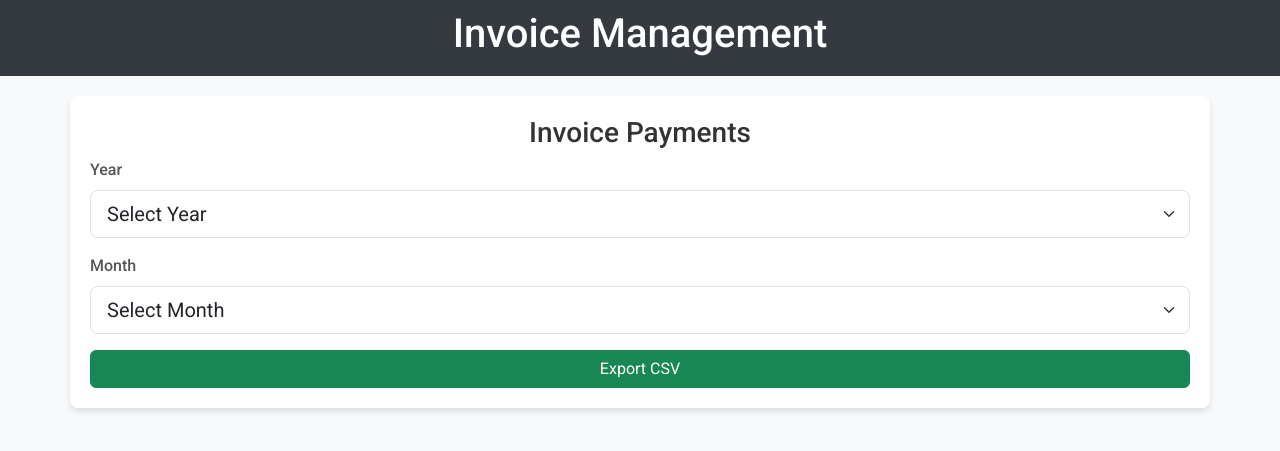
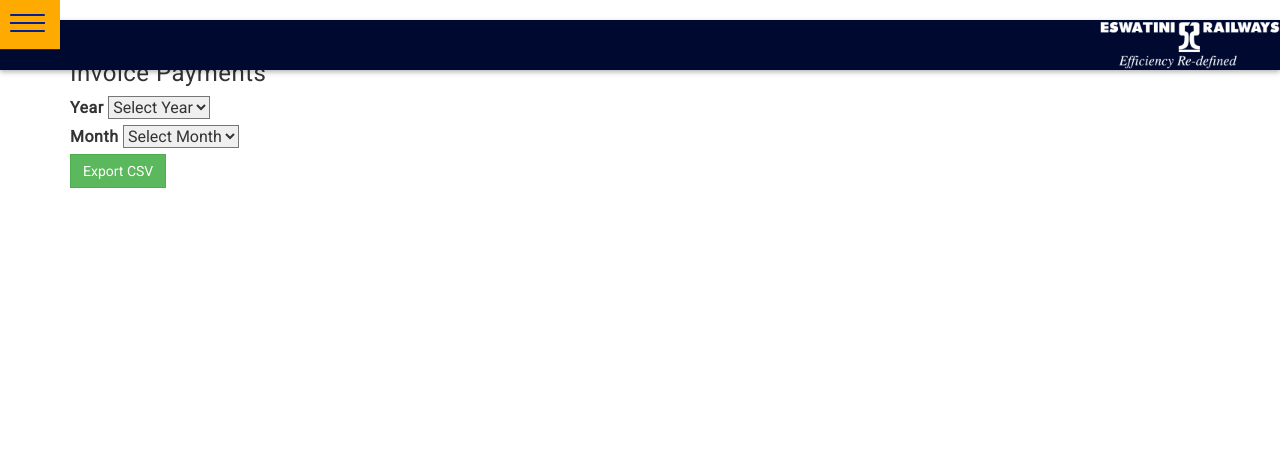
Before and after one commit to Sibogoje/rail3, a PHP site: page /csv.php in a window 1280 px wide. Shown: the top 451 px of the page. Run offline with PHP 8.4, Linux system fonts and the light colour scheme; a user stored in the database is signed in; some libraries are stand-ins or nearby versions.

Commit message:
feat: update CSV export page to use Bootstrap 3 and improve styling

```diff
--- a/csv.php
+++ b/csv.php
@@ -129,56 +129,26 @@ if (isset($_POST['export_csv'])) {
 <head>
     <title>CSV</title>
     <meta name="viewport" content="width=device-width, initial-scale=1">
-    <link href="https://cdn.jsdelivr.net/npm/bootstrap@5.3.0/dist/css/bootstrap.min.css" rel="stylesheet">
-    <link href="https://cdnjs.cloudflare.com/ajax/libs/font-awesome/6.0.0/css/all.min.css" rel="stylesheet">
-    <link href="https://fonts.googleapis.com/css2?family=Roboto:wght@400;500;700&display=swap" rel="stylesheet">
+    <link href="http://maxcdn.bootstrapcdn.com/bootstrap/3.3.0/css/bootstrap.min.css" rel="stylesheet">
+    <link href="file.css" rel="stylesheet">
+    <script src="http://code.jquery.com/jquery-1.11.1.min.js"></script>
+    <script src="https://cdnjs.cloudflare.com/ajax/libs/jspdf/1.3.4/jspdf.debug.js"></script>
+    <script src="http://maxcdn.bootstrapcdn.com/bootstrap/3.3.0/js/bootstrap.min.js"></script>
+    <link href="https://maxcdn.bootstrapcdn.com/font-awesome/4.6.3/css/font-awesome.min.css" rel="stylesheet">
+    <link href='https://fonts.googleapis.com/css?family=Roboto' rel='stylesheet'>
+    <link href="https://cdn.jsdelivr.net/npm/select2@4.1.0-rc.0/dist/css/select2.min.css" rel="stylesheet" />
+    <script src="https://cdn.jsdelivr.net/npm/select2@4.1.0-rc.0/dist/js/select2.min.js"></script>
     <style>
-        body {
-            font-family: 'Roboto', sans-serif;
-            background-color: #f8f9fa;
-        }
-        .custom-container {
-            margin-top: 20px;
-            padding: 20px;
-            background: #ffffff;
-            border-radius: 8px;
-            box-shadow: 0 4px 6px rgba(0, 0, 0, 0.1);
-        }
-        .form-control {
-            border-radius: 6px;
-        }
-        .btn-success {
-            background-color: #198754;
-            border-color: #198754;
-            border-radius: 6px;
-        }
-        .btn-success:hover {
-            background-color: #157347;
-            border-color: #146c43;
-        }
-        h3 {
-            font-weight: 500;
-            color: #333;
-        }
-        label {
-            font-weight: 500;
-            color: #555;
-        }
         .header {
             margin-top: 0;
-            padding: 10px 20px;
-            background-color: #343a40;
-            color: #ffffff;
         }
     </style>
 </head>
 <body>
-<div class="header">
-    <h1 class="text-center">Invoice Management</h1>
-</div>
+<?php include "header.php"; ?>
 
-<div class="container custom-container">
-    <h3 class="text-center">Invoice Payments</h3>
+<div class="container custom-container" style="margin-top: 20px;">
+    <h3>Invoice Payments</h3>
     <form method="POST" action="">
         <div class="mb-3">
             <label for="year" class="form-label">Year</label>
@@ -210,14 +180,10 @@ if (isset($_POST['export_csv'])) {
     </form>
 </div>
 
-<script src="https://cdn.jsdelivr.net/npm/bootstrap@5.3.0/dist/js/bootstrap.bundle.min.js"></script>
 <script>
-    document.addEventListener('DOMContentLoaded', function () {
-        const selects = document.querySelectorAll('.form-select');
-        selects.forEach(select => {
-            select.classList.add('form-select-lg');
-        });
-    });
+$(document).ready(function() {
+    $('.js-example-basic-single').select2();
+});
 </script>
 </body>
 </html>
```
